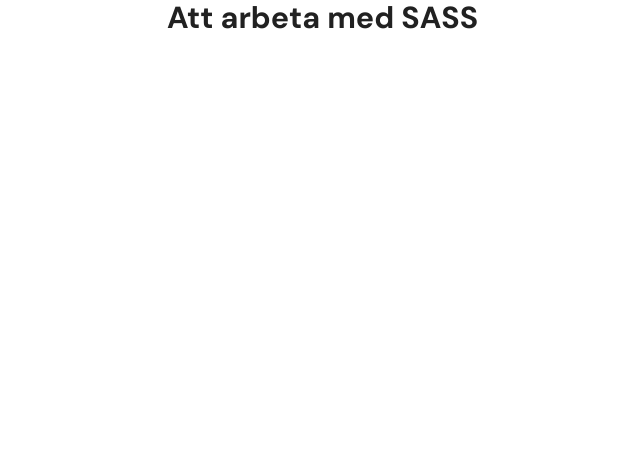
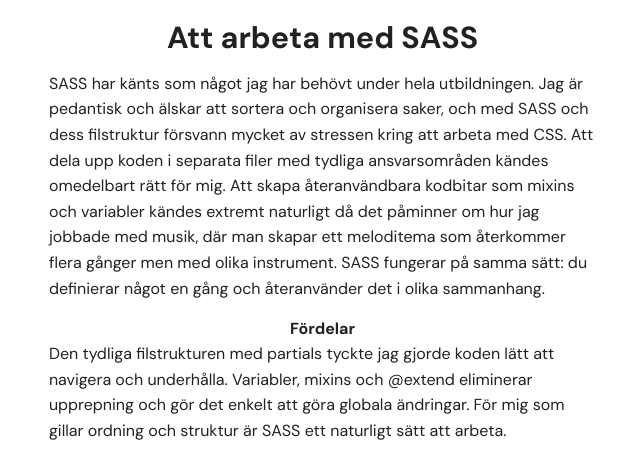
Before and after one commit to ardalansale/dt211g-lab-bds, a website built with Vite: page sass.html in a window 1280 px wide. Shown: the part 282-739 px from the top of the page, without its empty margins (310-950 px from the left). Built offline with nearby package versions, Linux system fonts and the light colour scheme.

Commit message:
Fix color switch on p-tag

```diff
--- a/src/scss/_layout.scss
+++ b/src/scss/_layout.scss
@@ -57,14 +57,14 @@
     @include flex(column, center, center);
     gap: $spacing-md;
     max-width: 100%;
-    min-height: 35vh;
-    max-height: 80vh;
+    min-height: 35dvh;
+    max-height: none;
     padding: $spacing-sm;
 
     p {
         max-width: 50ch;
         align-self: center;
         justify-self: center;
-        color: hsl(0, 0%, 100%);
+        color: var(--text-color);
     }
 }
```
Also changed, not shown: index.html (indentation only).
